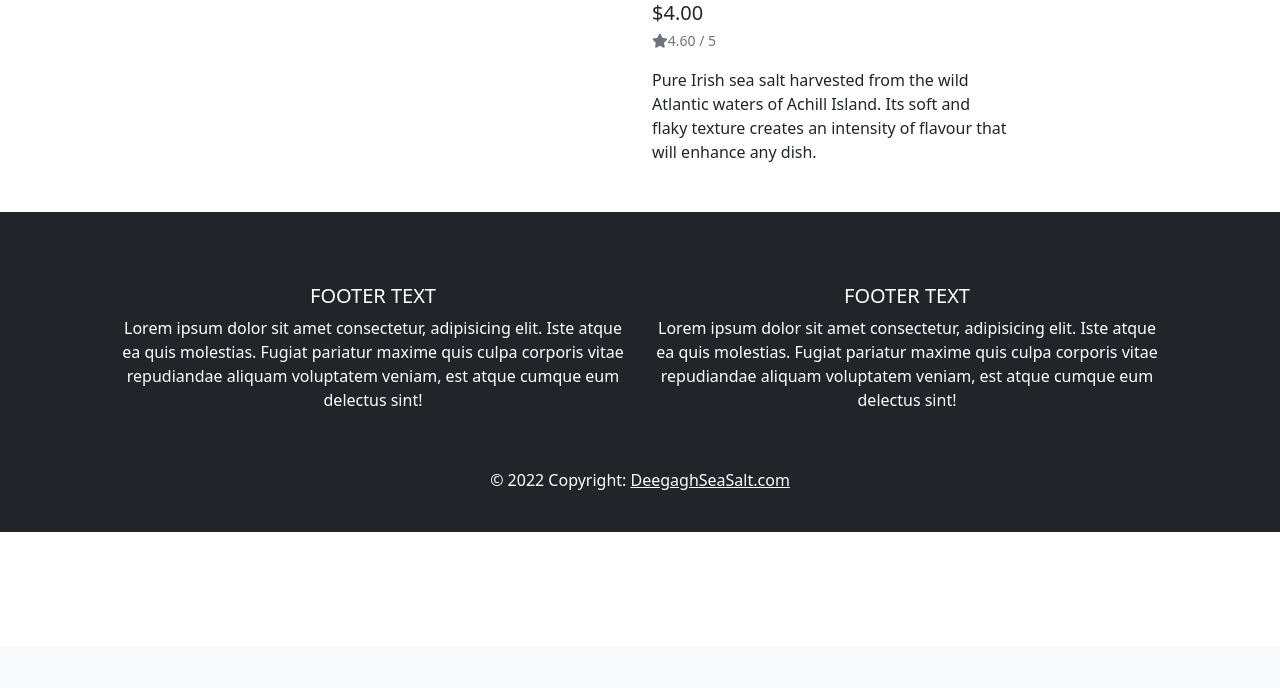
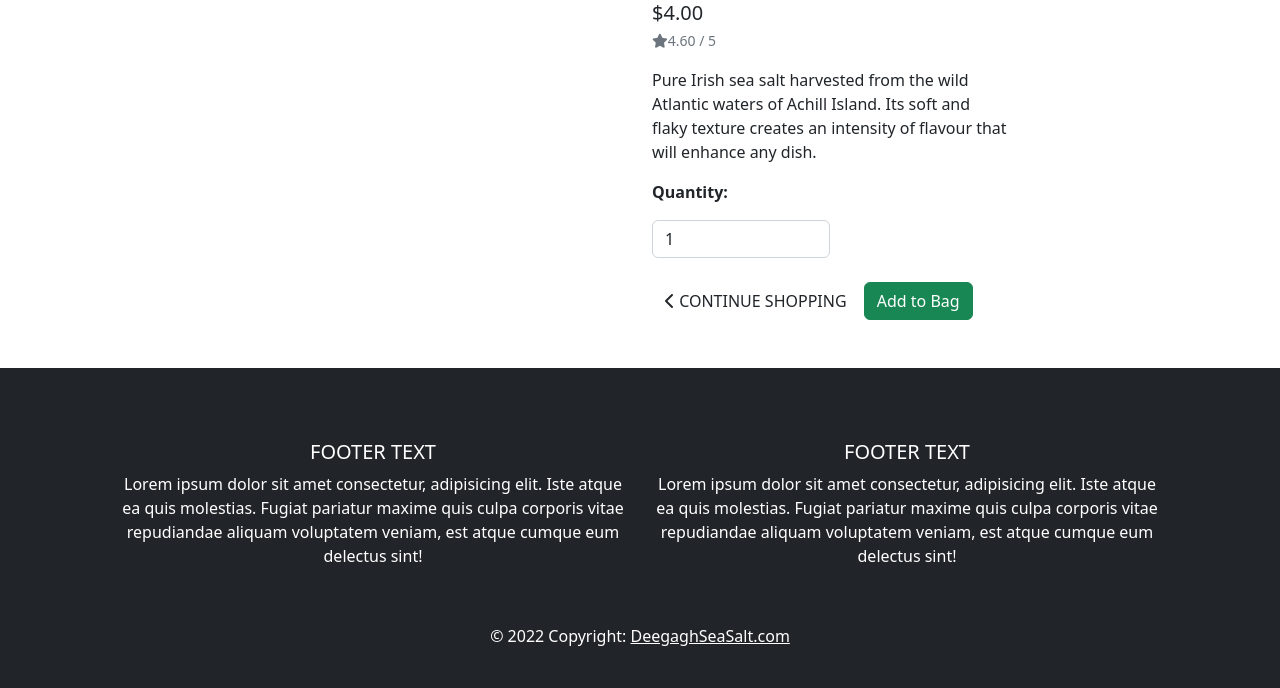
Before and after one commit to MeganNyhan/CI_PP5_SALT, a Django app: page /products/1 in a window 1280 px wide. Shown: the part 154-842 px from the top of the page. Before the commit the page ends 686 px from the top, so only its background shows below. Run offline with Django 3.2, Linux system fonts and the light colour scheme; data comes from the database, SQL or seed files in the repository; some libraries are stand-ins or nearby versions.

Commit message:
Added add to bag function to project

```diff
--- a/bag/urls.py
+++ b/bag/urls.py
@@ -4,4 +4,5 @@ from .import views
 
 urlpatterns = [
     path('', views.view_bag, name='bag'),
+    path('add/<item_id>', views.add_to_bag, name='add_to_bag'),
 ]
--- a/products/templates/product_detail.html
+++ b/products/templates/product_detail.html
@@ -28,6 +28,31 @@
                         <small class="text-muted">No Rating</small>
                     {% endif %}
                     <p class="mt-3">{{ product.description }}</p>
+
+                    <form class="form" action="{% url 'add_to_bag' product.id %}" method="POST">
+                        {% csrf_token %}
+                        <div class="form-row">
+                            <div class="col-12">
+                                <p class="mt-3"><strong> Quantity: </strong></p>
+                                <div class="form-group w-50">
+                                    <div class="input-group">
+                                        <input class="form-control qty_input" type="number" name="quantity" value="1" min="1" max="99" data-item_id="{{ product.id }}" id="id_qty_{{ product.id }}">
+                                    </div>
+                                </div>
+                            </div>
+                            <br>
+                            <div class="col-12">
+                                <a href="{% url 'products' %}" class="btn btn-outline-black">
+                                    <span class="icon">
+                                        <i class="fas fa-chevron-left"></i>
+                                    </span>
+                                    <span class="text-uppercase"> Continue Shopping </span>
+                                </a>
+                                <input type="submit" class="btn btn-success fw-light" value="Add to Bag">
+                            </div>
+                            <input type="hidden" name="redirect_url" value="{{ request.path }}">
+                        </div>
+                    </form>
                 </div>
             </div>
         </div>
```
Also changed, not shown: bag/views.py (+17 -1 lines).
